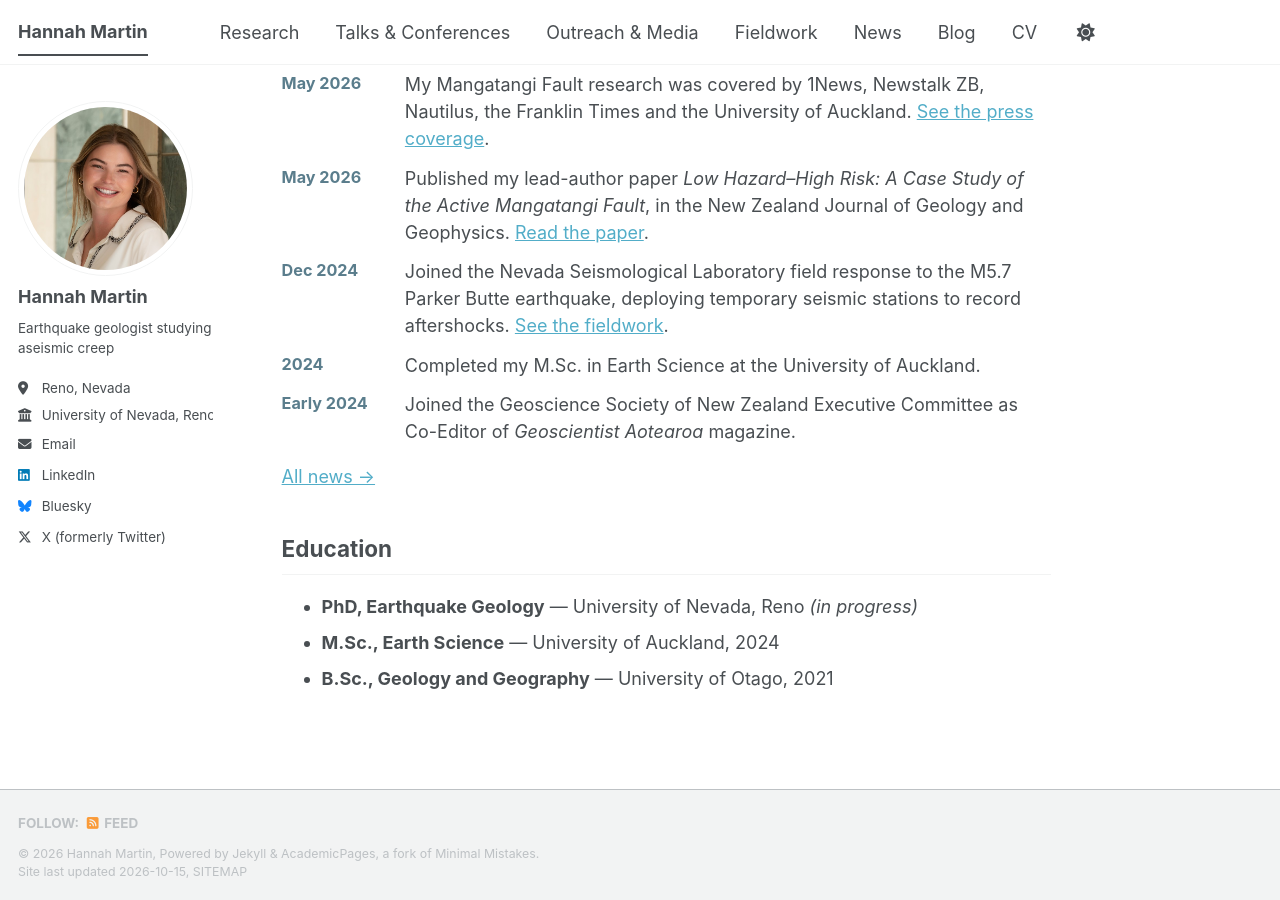
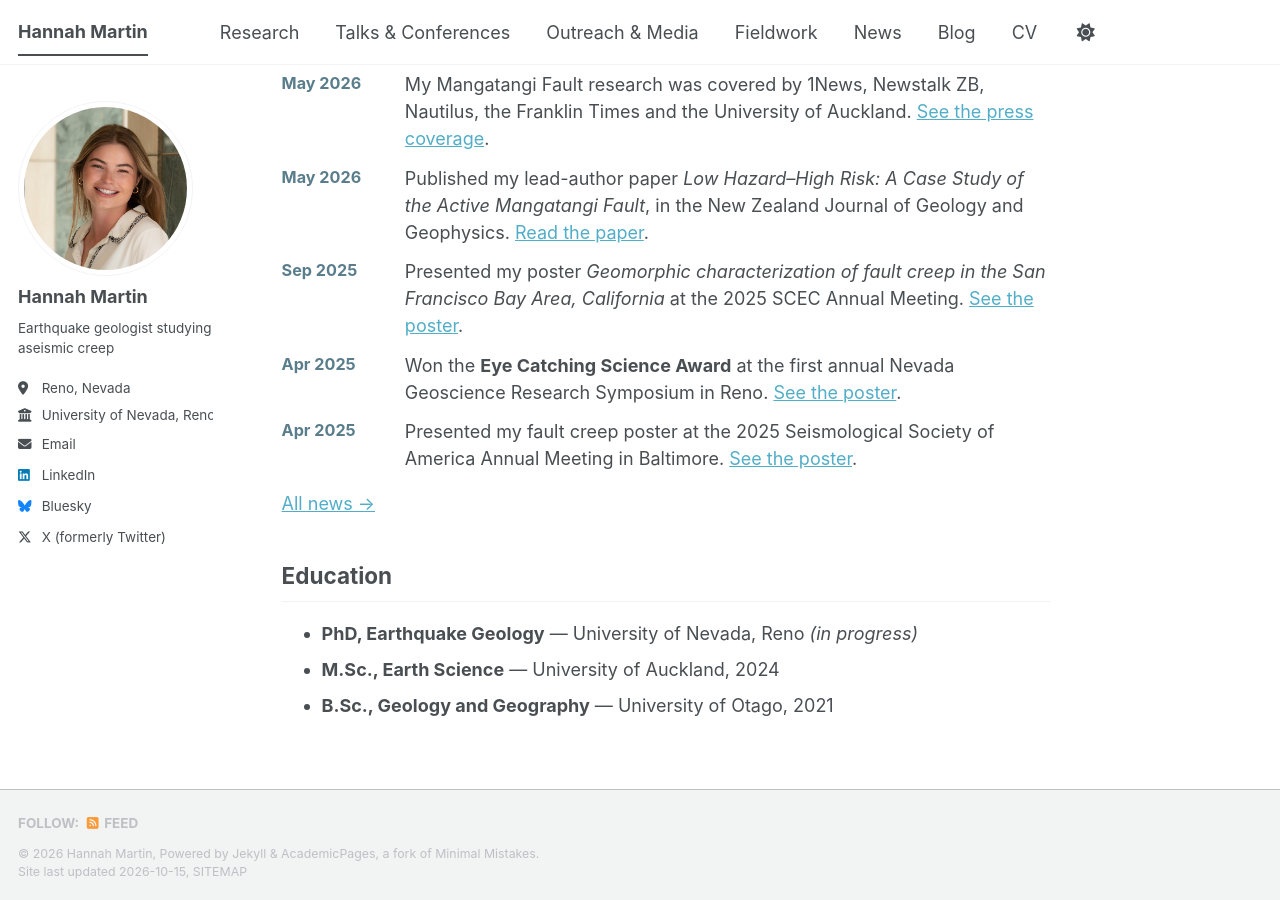
Before and after one commit to HannahMartinGeology/hannahmartingeology.github.io, a Jekyll site: the page built from _pages/about.md, in a window 1280 px wide and 900 px high, scrolled down 828 px. Built offline with Jekyll 4.4.1, drawn with Linux system fonts in a browser that asks for light colours; a style sheet for code colours, icons or effects is not loaded.

Commit message:
Add Nevada Geoscience Research Symposium award and 2025 news
Co-Authored-By: Claude Opus 5.5 (1M context) <noreply@anthropic.com>
Claude-Session: https://claude.ai/code/session_01DgkcoPr1qNd1CjQ2i3f6tK

```diff
--- a/_data/news.yml
+++ b/_data/news.yml
@@ -6,6 +6,15 @@
   text: "My Mangatangi Fault research was covered by 1News, Newstalk ZB, Nautilus, the Franklin Times and the University of Auckland. [See the press coverage](/outreach/#press)."
 - date: 2026-05-26
   text: "Published my lead-author paper *Low Hazard–High Risk: A Case Study of the Active Mangatangi Fault*, in the New Zealand Journal of Geology and Geophysics. [Read the paper](https://doi.org/10.1002/jgo2.70060)."
+- date: 2025-09-08
+  when: "Sep 2025"
+  text: "Presented my poster *Geomorphic characterization of fault creep in the San Francisco Bay Area, California* at the 2025 SCEC Annual Meeting. [See the poster](/talks/2025-scec-fault-creep)."
+- date: 2025-04-25
+  when: "Apr 2025"
+  text: "Won the **Eye Catching Science Award** at the first annual Nevada Geoscience Research Symposium in Reno. [See the poster](/talks/2025-nevada-geoscience-symposium)."
+- date: 2025-04-15
+  when: "Apr 2025"
+  text: "Presented my fault creep poster at the 2025 Seismological Society of America Annual Meeting in Baltimore. [See the poster](/talks/2025-ssa-fault-creep)."
 - date: 2024-12-09
   text: "Joined the Nevada Seismological Laboratory field response to the M5.7 Parker Butte earthquake, deploying temporary seismic stations to record aftershocks. [See the fieldwork](/fieldwork/parker-butte-earthquake-response/)."
 - date: 2024-06-01
--- /dev/null
+++ b/_talks/2025-nevada-geoscience-symposium.md
@@ -0,0 +1,13 @@
+---
+title: "Geomorphic characterization of fault creep in the San Francisco Bay Area, California"
+collection: talks
+type: "Poster presentation · Eye Catching Science Award"
+permalink: /talks/2025-nevada-geoscience-symposium
+venue: "First Annual Nevada Geoscience Research Symposium"
+date: 2025-04-25
+location: "Reno, Nevada"
+download_url: "/files/Martin_SSA2025_poster.jpg"
+download_label: "Download poster"
+---
+
+I presented my SSA 2025 poster at the first annual Nevada Geoscience Research Symposium and won the **Eye Catching Science Award**. [See the poster](/talks/2025-ssa-fault-creep).
```
